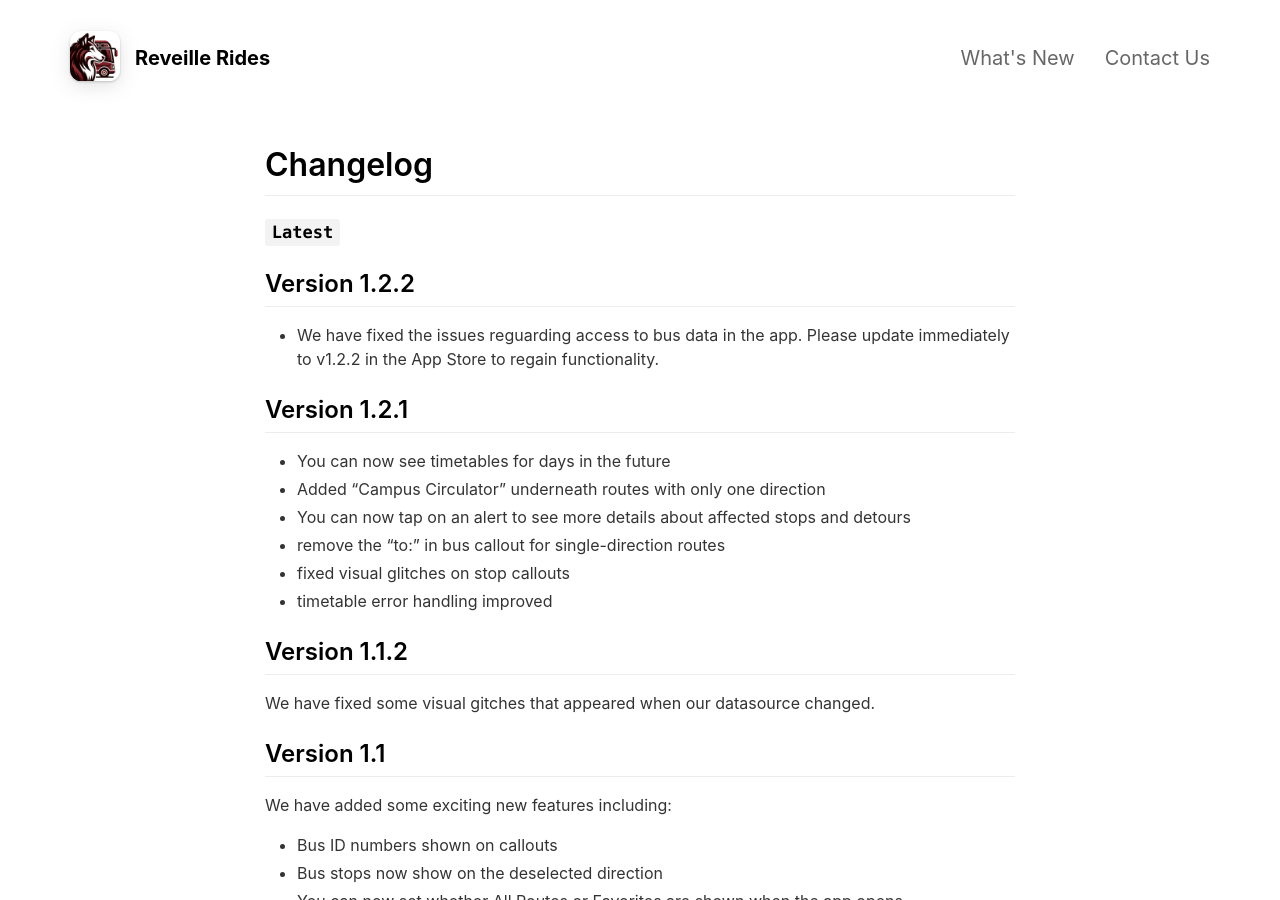
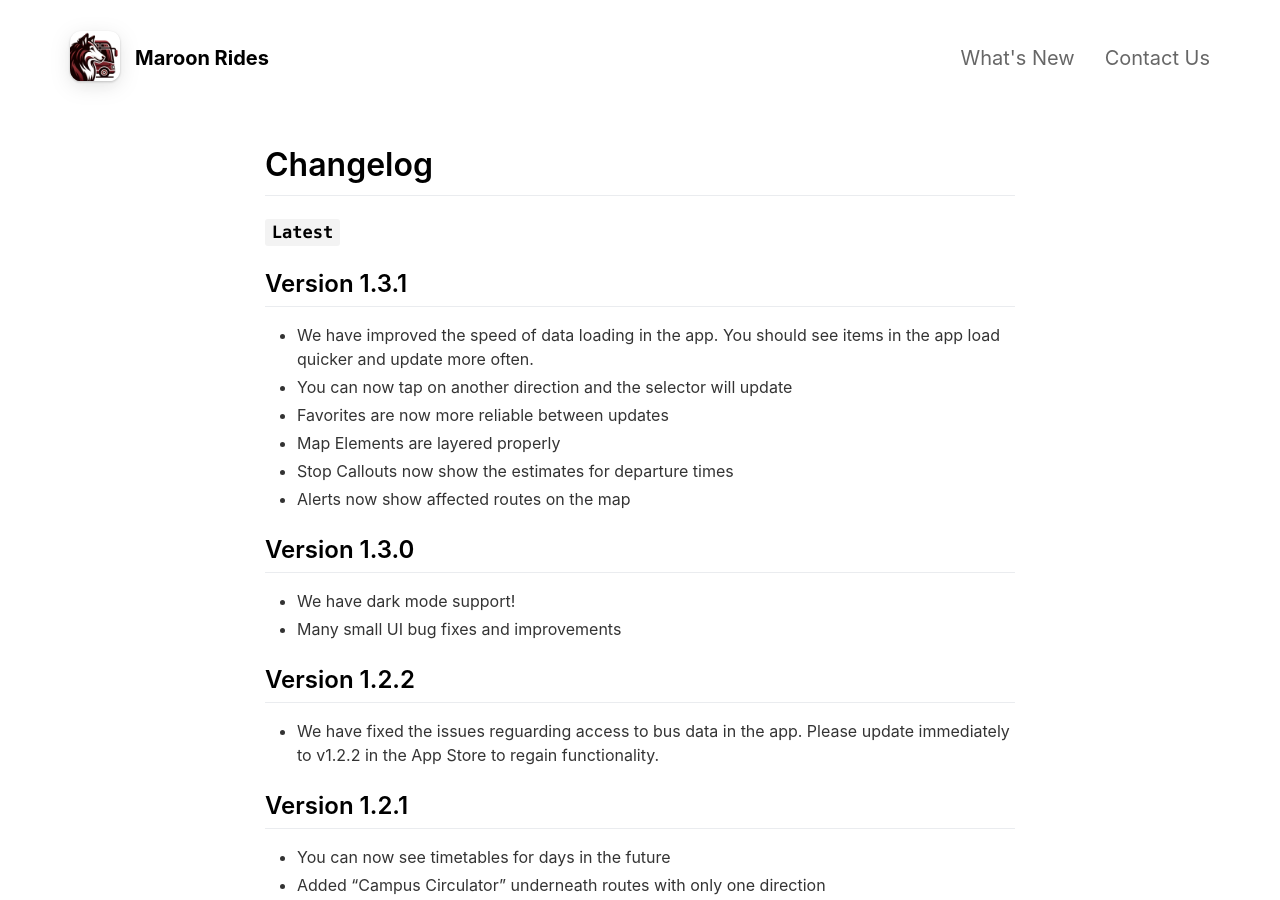
Before and after one commit to Maroon-Rides/maroon-rides.github.io, a Jekyll site: the page built from _pages/changelog.md, in a window 1280 px wide and 900 px high. Built offline with Jekyll 4.4.1, drawn with Linux system fonts in a browser that asks for light colours; nearby versions of some CDN libraries.

Commit message:
branding changes

```diff
--- a/_config.yml
+++ b/_config.yml
@@ -1,5 +1,5 @@
 #page title
-page_title                                : Reveille Rides                           # Automatically populates with app name if not set and if iOS app ID is set. Otherwise enter manually.
+page_title                                : Maroon Rides                           # Automatically populates with app name if not set and if iOS app ID is set. Otherwise enter manually.
 
 # App Info
 ios_app_id                                : 6475358068                                # Required. Enter iOS app ID to automatically populate name, price and icons (e.g. 718043190).
@@ -11,7 +11,7 @@ presskit_download_link                    :
                                                                                       # Or upload your press kit file to assets and set path accordingly (e.g. "assets/your_press_kit.zip").
 
 app_icon                                  : assets/icon.webp                          # Automatically populates if not set and if iOS app ID is set.  Otherwise enter path to icon file manually.
-app_name                                  : Reveille Rides                            # Automatically populates if not set and if iOS app ID is set.  Otherwise enter manually.
+app_name                                  : Maroon Rides                            # Automatically populates if not set and if iOS app ID is set.  Otherwise enter manually.
 app_price                                 : Free                                        # Automatically populates if not set and if iOS app ID is set.  Otherwise enter manually.
 app_description                           : The new bus transportation app for Aggies
 
@@ -20,14 +20,14 @@ enable_smart_app_banner                   : true
 
 
 # Information About Yourself
-your_name                                 : Reveille Rides
+your_name                                 : Maroon Rides
 your_link                                 : https://www.linkedin.com/company/reveille-rides
 your_city                                 : College Station, TX
 email_address                             : contact@reveillerides.app
 facebook_username                         :
 instagram_username                        : reveillerides
 twitter_username                          :
-github_username                           : reveille-rides
+github_username                           : maroon-rides
 youtube_username                          :
 mastodon_link                             :
 linkedin_link                             : https://www.linkedin.com/company/reveille-rides
--- a/_pages/changelog.md
+++ b/_pages/changelog.md
@@ -8,6 +8,18 @@ include_in_header: true
 # Changelog
 
 ### `Latest`
+## **Version 1.3.1**
+- We have improved the speed of data loading in the app. You should see items in the app load quicker and update more often.
+- You can now tap on another direction and the selector will update
+- Favorites are now more reliable between updates
+- Map Elements are layered properly
+- Stop Callouts now show the estimates for departure times
+- Alerts now show affected routes on the map
+
+## **Version 1.3.0**
+- We have dark mode support!
+- Many small UI bug fixes and improvements
+
 ## **Version 1.2.2**
 - We have fixed the issues reguarding access to bus data in the app. Please update immediately to v1.2.2 in the App Store to regain functionality.
 
```
Also changed, not shown: _pages/privacypolicy.md (+1 -1 lines), README.md.
